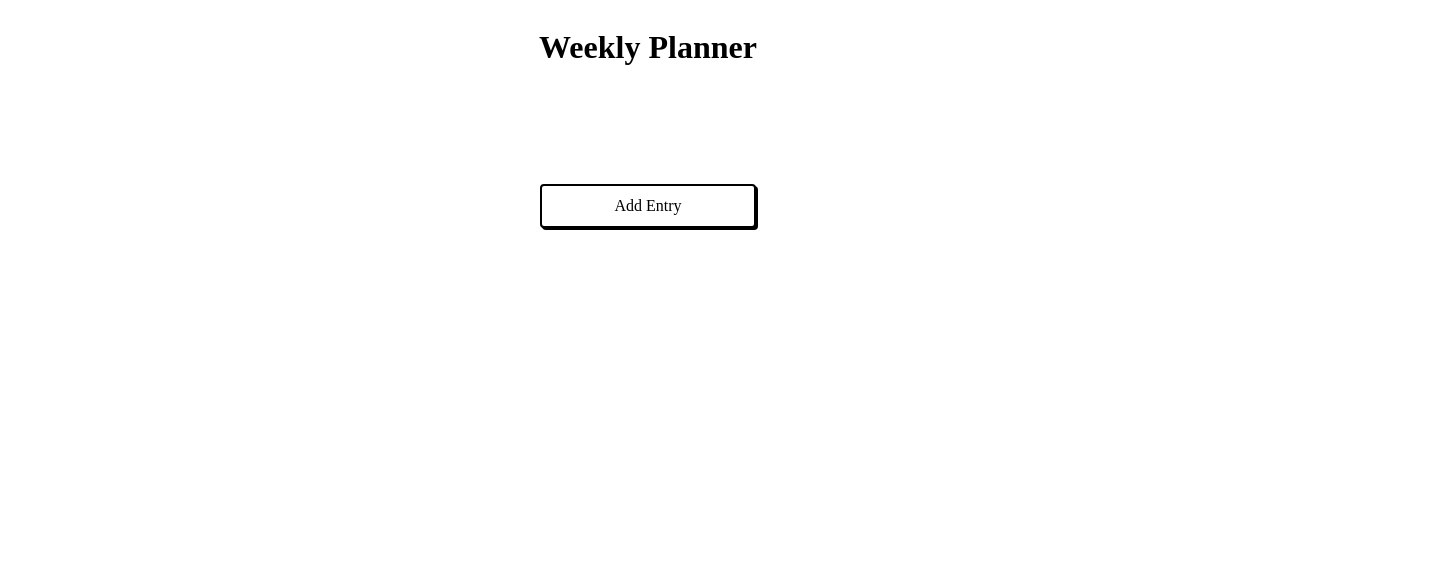
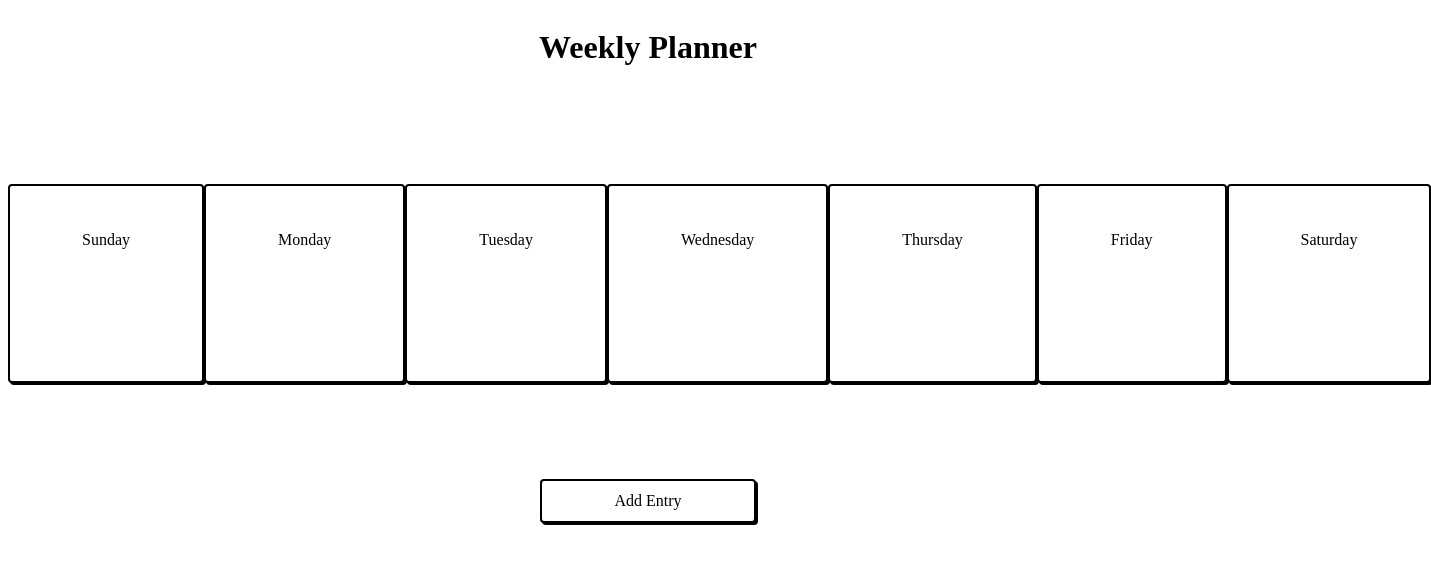
Before and after one commit to NicholasProdehl/week-planner, a plain HTML site: page index.html in a window 1280 px wide. Shown: the whole page, 1431 px wide, since content can reach past the window. Drawn offline with Linux system fonts and the light colour scheme.

Commit message:
days of week.

```diff
--- a/index.html
+++ b/index.html
@@ -11,6 +11,15 @@
     <div class="home-page">
       <div class="header">
         <h1>Weekly Planner</h1>
+      </div>
+      <div class="days">
+          <a>Sunday</a>
+          <a>Monday</a>
+          <a>Tuesday</a>
+          <a>Wednesday</a>
+          <a>Thursday</a>
+          <a>Friday</a>
+          <a>Saturday</a>
       </div>
       <div class="addEntryBtn">
         <a href="#">Add Entry</a>
--- a/styles.css
+++ b/styles.css
@@ -102,3 +102,17 @@ textarea {
   border: solid black;
   border-radius: 0;
 }
+
+.days {
+  display: flex;
+  flex-basis: calc(100% / 7);
+  justify-content: space-between;
+}
+
+.days > a {
+  padding-top: 45px;
+  padding-bottom: 45px;
+  width: 105px;
+  height: 105px;
+  text-align: center;
+}
```
